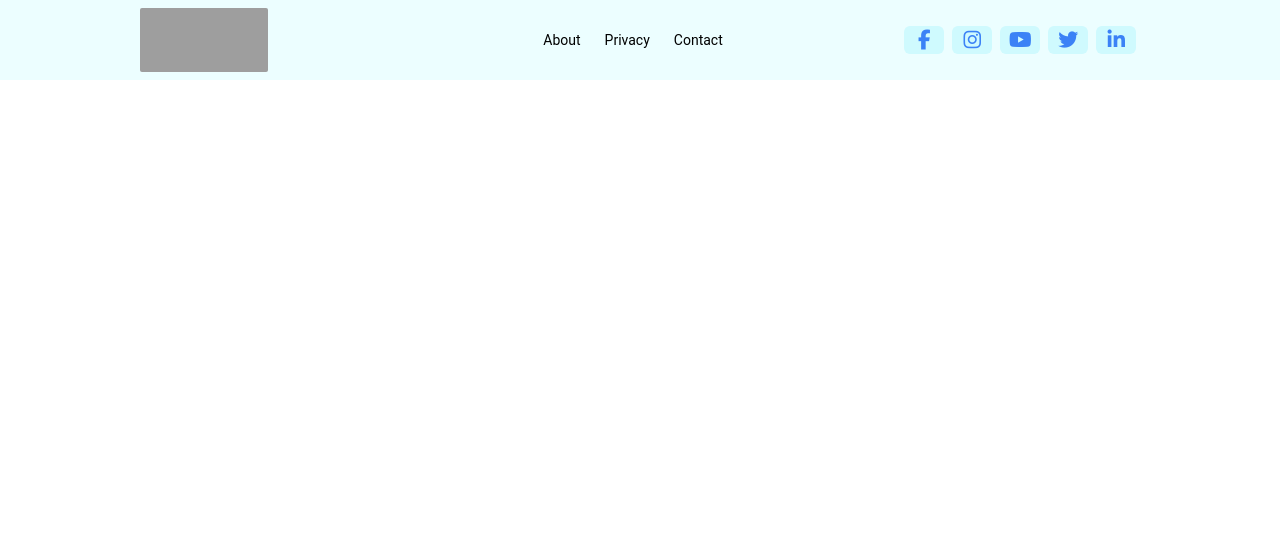
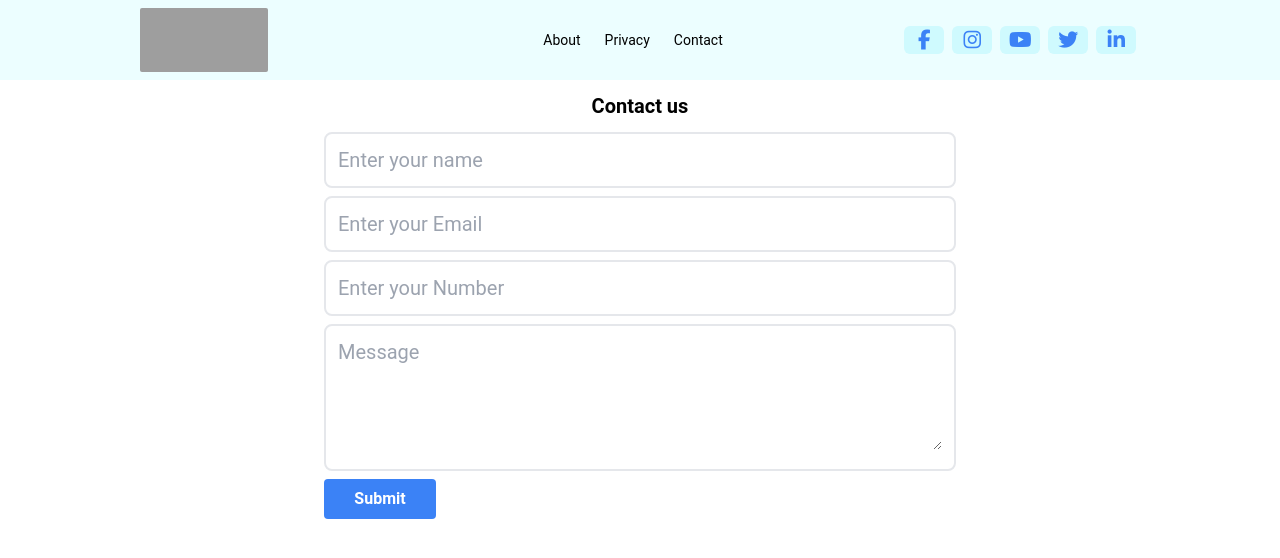
Before and after one commit to kunj2807/Frontend-task, a React (Create React App) app: page /contact in a window 1280 px wide. Shown: the top 558 px of the page. Built offline with nearby package versions, Linux system fonts and the light colour scheme; grey boxes are pictures that could not be loaded.

Commit message:
contact page added

```diff
--- a/src/components/Contact.js
+++ b/src/components/Contact.js
@@ -2,8 +2,25 @@ import React from 'react'
 
 function Contact() {
   return (
-    <div>
-
+    <div className='mx-2'>
+      <h1 className='text-center font-bold text-xl my-3'>Contact us</h1>
+      <div className='flx lex-col my-2'>
+        <div className='p-3  mt-2 border-2 border-gray rounded-lg w-full md:w-1/2 m-auto'>
+          <input className='w-full text-xl focus:outline-none' type="text" name="search" id="" placeholder='Enter your name' required />
+        </div>
+        <div className='p-3 mt-2  border-2 border-gray rounded-lg w-full md:w-1/2 m-auto'>
+          <input className='w-full text-xl focus:outline-none' type="mail" name="search" id="" placeholder='Enter your Email' required />
+        </div>
+        <div className='p-3 mt-2  border-2 border-gray rounded-lg w-full md:w-1/2 m-auto'>
+          <input className='w-full text-xl focus:outline-none' type="number" name="search" id="" placeholder='Enter your Number' required />
+        </div>
+        <div className='p-3 mt-2  border-2 border-gray rounded-lg w-full md:w-1/2 m-auto'>
+          <textarea className='w-full text-xl focus:outline-none' rows={4} type="number" name="search" id="" placeholder='Message' required></textarea>
+        </div>
+        <div className=' mt-2 w-full md:w-1/2 m-auto'>
+          <button className=' font-bold text-white py-2 px-4 border-blue-700 rounded bg-blue-500 h-10 w-28 '>Submit</button>
+        </div>
+      </div>
     </div>
   )
 }
--- a/src/components/Home.js
+++ b/src/components/Home.js
@@ -1,9 +1,8 @@
-import React, { useEffect, useState } from 'react'
+import React, {useState} from 'react'
 import {Link} from "react-router-dom"
 import Setting from './Setting';
 
 function Home({ languages }) {
-
     const [language, setLanguage] = useState(languages[0])
     const [open,setOpen]=useState(false)
     const handleClick = (str) => {
@@ -15,7 +14,6 @@ function Home({ languages }) {
         }
     }
     const { all, video, images, news, shopping } = language
-    console.log(all, video, images, news, shopping)
     return (
         <div className='flex flex-col min-h-screen p-3'>
             <div className="header mx-auto visible lg:invisible ">
@@ -109,7 +107,7 @@ function Home({ languages }) {
                 </div>
             </footer>
 
-            <div className={`overflow-scroll max-h-full absolute top-0 right-0 ${open?'w-650':'hidden'} bg-white shadow-lg shadow-black rounded-lg`}>
+            <div className={`overflow-scroll max-h-full absolute top-0 right-0 ${open?'w-full md:w-650':'hidden'} bg-white shadow-lg shadow-black rounded-lg`}>
                 <Setting setOpen={setOpen} setLanguage={setLanguage} languages={languages} language={language}/>
             </div>
         </div>
--- a/src/components/Setting.js
+++ b/src/components/Setting.js
@@ -14,7 +14,7 @@ function Setting({setOpen,setLanguage,languages,language}) {
     }
 
     return (
-        <div className='mx-12 bg-white'>
+        <div className='mx-2 md:mx-12 bg-white'>
             <div className="head flex mt-5 ">
                 <div className='bg-gray-300 inline-block rounded-md h-10 w-10 flex justify-center ml-5  p-2'>
                     <i className="fa-solid fa-xmark text-xl cursor-pointer" ref={ref} onClick={()=>{setOpen(false)}}></i>
@@ -134,7 +134,7 @@ function Setting({setOpen,setLanguage,languages,language}) {
                         <span>Search suggestion</span>
                         <div className="flex justify-center mr-3">
                             <label className="switch">
-                                <input type="checkbox" checked />
+                                <input type="checkbox" defaultChecked />
                                 <span className="slider round"></span>
                             </label>
                         </div>
@@ -143,7 +143,7 @@ function Setting({setOpen,setLanguage,languages,language}) {
                         <span>Voice search</span>
                         <div className="flex justify-center mr-3">
                             <label className="switch">
-                                <input type="checkbox" checked/>
+                                <input type="checkbox" defaultChecked/>
                                 <span className="slider round"></span>
                             </label>
                         </div>
@@ -152,7 +152,7 @@ function Setting({setOpen,setLanguage,languages,language}) {
                         <span>Search history</span>
                         <div className="flex justify-center mr-3">
                             <label className="switch">
-                                <input type="checkbox" checked/>
+                                <input type="checkbox" defaultChecked/>
                                 <span className="slider round"></span>
                             </label>
                         </div>
```
